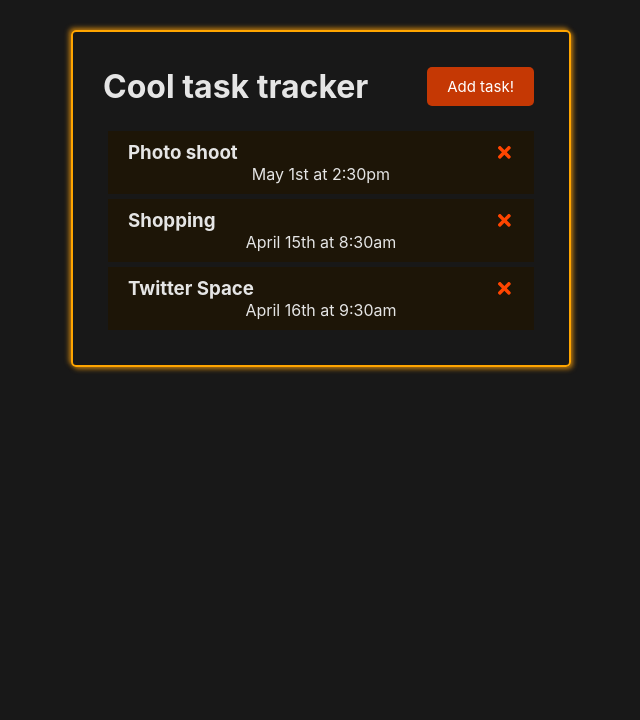
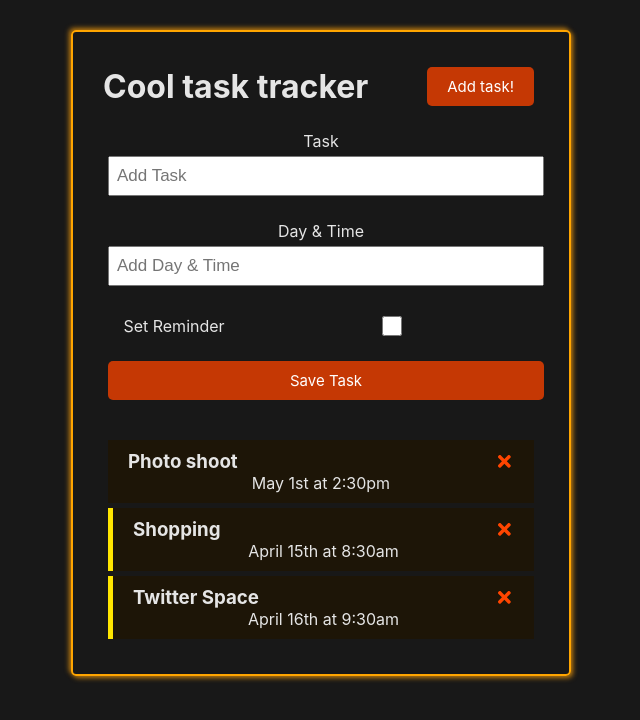
Before and after one commit to Yudai-creator/react-task-tracker-app, a React (Create React App) app: page / in a window 1280 px wide. Shown: the top 720 px of the page, without its empty margins (319-959 px from the left). Built offline with nearby package versions, Linux system fonts and the light colour scheme.

Commit message:
add task form

```diff
--- a/src/App.js
+++ b/src/App.js
@@ -1,7 +1,9 @@
 import Header from "./components/HeaderApp";
 import Tasks from "./components/Tasks";
 import Button from "./components/ButtonApp";
+import AddTask from "./components/AddTask";
 import { useState } from "react";
+
 
 function App() {
   const [tasks, setTasks] = useState(
@@ -42,6 +44,7 @@
   return (
     <div className="container">
       <Header title="Cool task tracker"/>
+      <AddTask/>
       {tasks.length > 0 ? <Tasks tasks={tasks} onDelete={deleteTask} onToggle={reminderOn}/> :
       (<div>
         <h3>No taks left, create a new one</h3>
--- /dev/null
+++ b/src/components/AddTask.js
@@ -0,0 +1,35 @@
+import { useState } from "react";
+
+const AddTask = () => {
+
+    const [text, setText] = useState('');
+    const [day, setDay] = useState('');
+    const [reminder, setReminder] = useState('false')
+
+    return (
+        <form className="add-form" action="">
+            <div className="form-control">
+                <label> Task </label>
+                <input type="text" placeholder="Add Task"
+                    value={text} onChange={(e) => setText(e.target.value)}
+                />
+            </div>
+            <div className="form-control">
+                <label> Day & Time </label>
+                <input type="text" placeholder="Add Day & Time"
+                    value={day} onChange={(e) => setDay(e.target.value)}
+                />
+            </div>
+            <div className="form-control form-control-check">
+                <label> Set Reminder </label>
+                <input type="checkbox"
+                    value={reminder} onChange={(e) => setReminder(e.currentTarget.checked)}
+                />
+            </div>
+
+            <input className="btn btn-block" type="submit" value="Save Task" />
+        </form>
+     );
+}
+
+export default AddTask;
--- a/src/components/HeaderApp.js
+++ b/src/components/HeaderApp.js
@@ -8,7 +8,7 @@
     return (
         <header className="header">
             <h1>{title}</h1>
-            <Button  text='Add task!' clickEvent={clickEvent}/>
+            <Button text='Add task!' clickEvent={clickEvent}/>
         </header>
      );
 }
--- a/src/index.css
+++ b/src/index.css
@@ -75,8 +75,8 @@
   cursor: pointer;
 }
 
-.task .reminder{
-  border-left: 5px solid rgb(60, 255, 0);
+.reminder{
+  border-left: 5px solid rgb(255, 230, 0);
 }
 
 .task h3{
```
